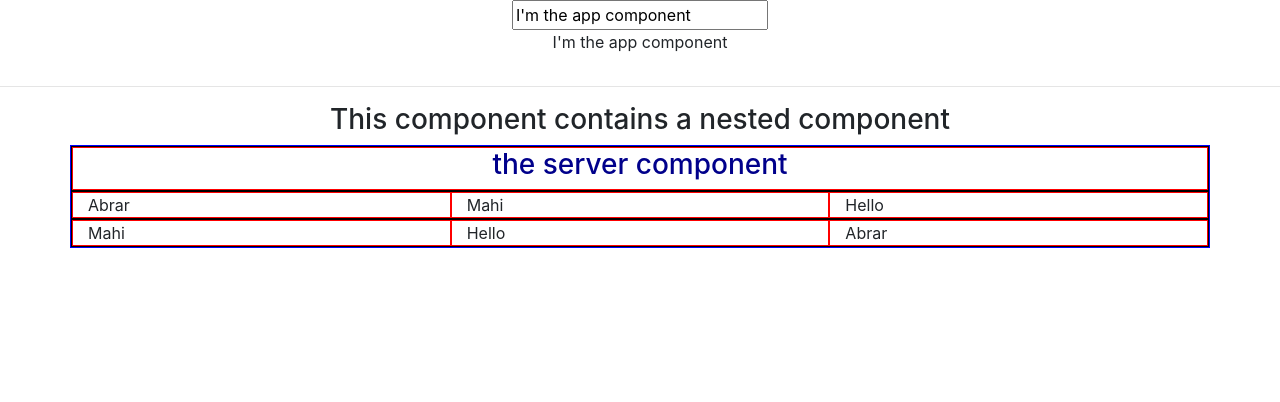
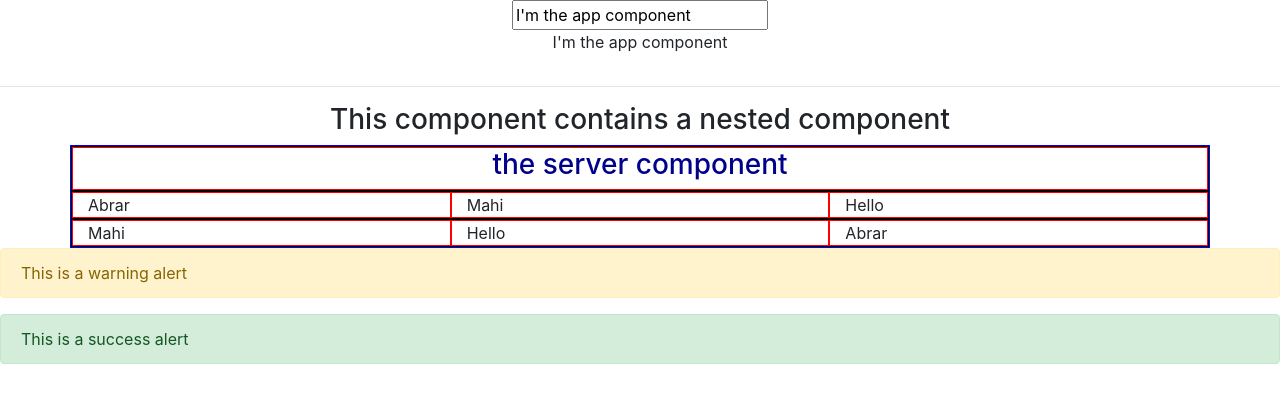
Before and after one commit to amahi2001/Angular-Practice, an Angular app: page / in a window 1280 px wide. Shown: the top 402 px of the page. Built offline with nearby package versions, Linux system fonts and the light colour scheme.

Commit message:
made SuccessAlert and WarningAlert components

```diff
--- a/src/app/app.component.html
+++ b/src/app/app.component.html
@@ -17,3 +17,6 @@
 
 <!-- class selector -->
 <div class="app-nested"></div>
+
+<app-warning-alert></app-warning-alert>
+<app-successs-alert></app-successs-alert>
--- a/src/app/app.module.ts
+++ b/src/app/app.module.ts
@@ -6,6 +6,8 @@ import { FormsModule } from '@angular/forms';
 //importing the server component we created
 import { ServerComponent } from './server/server.component';
 import { NestedComponent } from './nested/nested.component';
+import { WarningAlertComponent } from './warning-alert/warning-alert.component';
+import { SuccesssAlertComponent } from './successs-alert/successs-alert.component';
 
 @NgModule({
   declarations: [
@@ -13,6 +15,8 @@ import { NestedComponent } from './nested/nested.component';
     //registering the server component
     ServerComponent,
     NestedComponent,
+    WarningAlertComponent,
+    SuccesssAlertComponent,
   ],
   imports: [
     BrowserModule,
--- /dev/null
+++ b/src/app/successs-alert/successs-alert.component.html
@@ -0,0 +1,3 @@
+<div class="alert alert-success" role="alert">
+    This is a success alert
+</div>
--- /dev/null
+++ b/src/app/successs-alert/successs-alert.component.ts
@@ -0,0 +1,15 @@
+import { Component, OnInit } from '@angular/core';
+
+@Component({
+  selector: 'app-successs-alert',
+  templateUrl: './successs-alert.component.html',
+  styleUrls: ['./successs-alert.component.css']
+})
+export class SuccesssAlertComponent implements OnInit {
+
+  constructor() { }
+
+  ngOnInit(): void {
+  }
+
+}
--- /dev/null
+++ b/src/app/warning-alert/warning-alert.component.html
@@ -0,0 +1,3 @@
+<div class="alert alert-warning" role="alert">
+    This is a warning alert
+</div>
--- /dev/null
+++ b/src/app/warning-alert/warning-alert.component.ts
@@ -0,0 +1,15 @@
+import { Component, OnInit } from '@angular/core';
+
+@Component({
+  selector: 'app-warning-alert',
+  templateUrl: './warning-alert.component.html',
+  styleUrls: ['./warning-alert.component.css']
+})
+export class WarningAlertComponent implements OnInit {
+
+  constructor() { }
+
+  ngOnInit(): void {
+  }
+
+}
```
Also changed, not shown: src/app/successs-alert/successs-alert.component.css (added), src/app/warning-alert/warning-alert.component.css (added), 2 other files (tests, documents, lock files or other folders).
